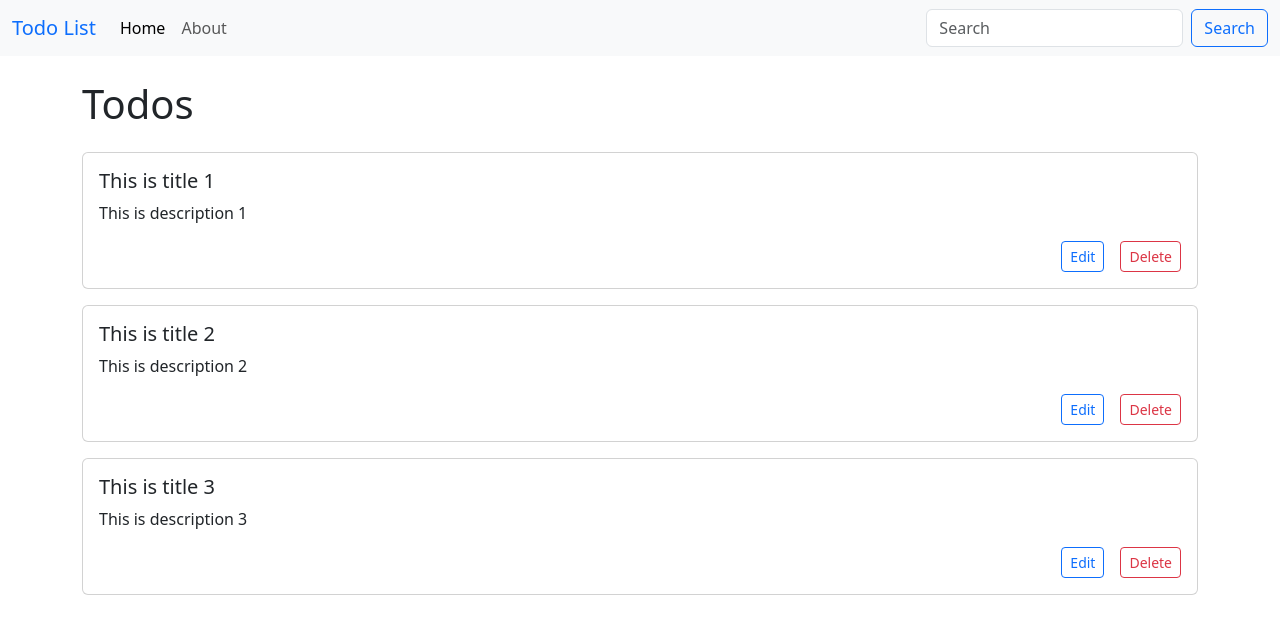
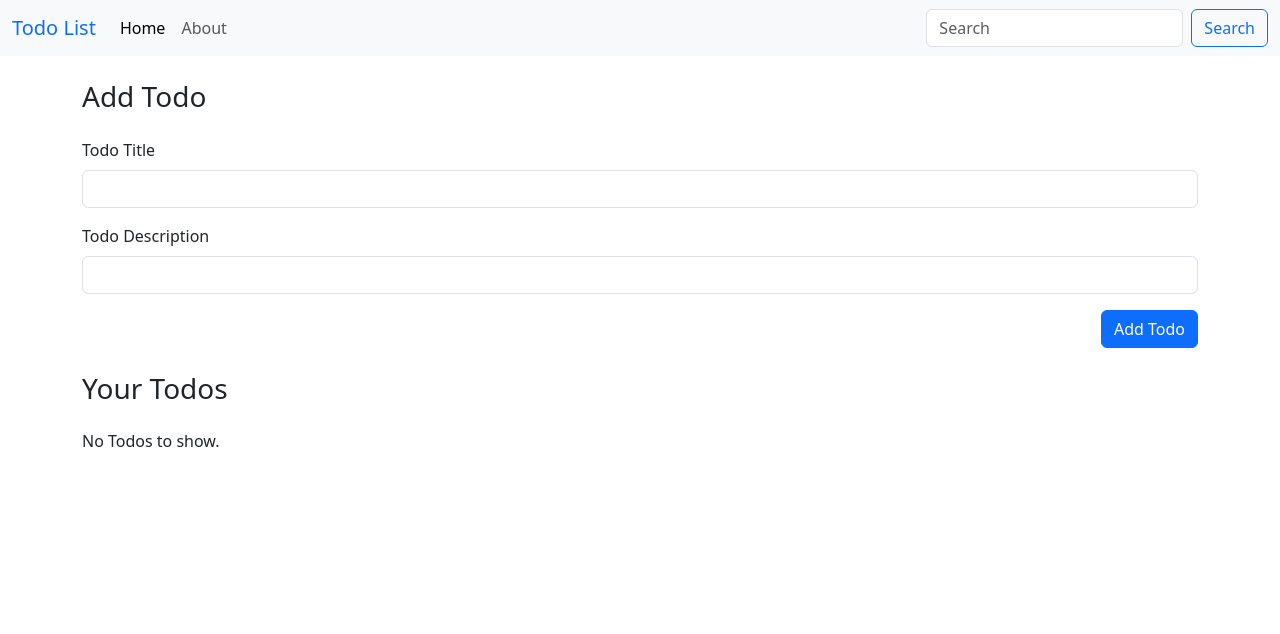
Before and after one commit to pushkardangi/learning-angular, an Angular app: page / in a window 1280 px wide. Shown: the top 634 px of the page. Built offline with nearby package versions, Linux system fonts and the light colour scheme.

Commit message:
feat: added component to add todos

```diff
--- a/src/app/app.module.ts
+++ b/src/app/app.module.ts
@@ -1,11 +1,13 @@
 import { NgModule } from '@angular/core';
 import { BrowserModule } from '@angular/platform-browser';
+import { FormsModule } from '@angular/forms';
 
 import { AppRoutingModule } from './app-routing.module';
 import { AppComponent } from './app.component';
 import { TodosComponent } from './components/todos/todos.component';
 import { NavbarComponent } from './components/navbar/navbar.component';
 import { TodoItemComponent } from './components/todo-item/todo-item.component';
+import { AddTodoComponent } from './components/add-todo/add-todo.component';
 
 @NgModule({
   declarations: [
@@ -13,10 +15,12 @@ import { TodoItemComponent } from './components/todo-item/todo-item.component';
     TodosComponent,
     NavbarComponent,
     TodoItemComponent,
+    AddTodoComponent,
   ],
   imports: [
     BrowserModule,
-    AppRoutingModule
+    AppRoutingModule,
+    FormsModule,
   ],
   providers: [],
   bootstrap: [AppComponent]
--- /dev/null
+++ b/src/app/components/add-todo/add-todo.component.html
@@ -0,0 +1,13 @@
+<form (ngSubmit)="onSubmit()">
+  <div class="mb-3">
+    <label for="title" class="form-label">Todo Title</label>
+    <input type="text" [(ngModel)]="title" class="form-control" id="title" name="title">
+  </div>
+  <div class="mb-3">
+    <label for="desc" class="form-label">Todo Description</label>
+    <input type="text" [(ngModel)]="desc" class="form-control" id="desc" name="desc">
+  </div>
+  <div class="d-flex justify-content-end">
+    <button type="submit" class="btn btn-primary">Add Todo</button>
+  </div>
+</form>
--- /dev/null
+++ b/src/app/components/add-todo/add-todo.component.ts
@@ -0,0 +1,26 @@
+import { Component, Output, EventEmitter } from '@angular/core';
+import { Todo } from 'src/app/Todo';
+
+@Component({
+  selector: 'add-todo',
+  templateUrl: './add-todo.component.html',
+  styleUrls: ['./add-todo.component.css']
+})
+export class AddTodoComponent {
+  title!: string;
+  desc!: string;
+
+  @Output() addTodo: EventEmitter<Todo> = new EventEmitter();
+
+  onSubmit() {
+    const todo = {
+      sno: 0,
+      title: this.title,
+      desc: this.desc,
+      active: true,
+    }
+    this.addTodo.emit(todo);
+  }
+
+
+}
--- a/src/app/components/todos/todos.component.html
+++ b/src/app/components/todos/todos.component.html
@@ -1,7 +1,12 @@
 <div class="container">
-  <h1 class="my-4">Todos</h1>
+  <h3 class="my-4">Add Todo</h3>
+  <add-todo (addTodo)="handleAddTodo($event)"></add-todo>
 
-  <div *ngFor="let todo of todos">
-    <todo-item [todo]="todo" (deleteTodo)="handleDeleteTodo($event)"></todo-item>
-  </div>
+  <h3 class="my-4">Your Todos</h3>
+  <div *ngIf="todos.length==0; else showTodos">No Todos to show.</div>
+  <ng-template #showTodos>
+    <div *ngFor="let todo of todos">
+      <todo-item [todo]="todo" (deleteTodo)="handleDeleteTodo($event)"></todo-item>
+    </div>
+  </ng-template>
 </div>
--- a/src/app/components/todos/todos.component.ts
+++ b/src/app/components/todos/todos.component.ts
@@ -7,36 +7,26 @@ import { Todo } from '../../Todo';
   styleUrls: ['./todos.component.css'],
 })
 export class TodosComponent {
-
   todos: Todo[];
+  localItem: string | null;
 
   constructor() {
-    this.todos = [
-      {
-        sno: 1,
-        title: 'This is title 1',
-        desc: 'This is description 1',
-        active: true,
-      },
-      {
-        sno: 2,
-        title: 'This is title 2',
-        desc: 'This is description 2',
-        active: true,
-      },
-      {
-        sno: 3,
-        title: 'This is title 3',
-        desc: 'This is description 3',
-        active: true,
-      },
-    ];
-
+    this.localItem = localStorage.getItem('todos');
+    if (this.localItem == null) {
+      this.todos = [];
+    } else {
+      this.todos = JSON.parse(this.localItem);
+    }
   }
 
-  handleDeleteTodo(todo: Todo){
+  handleDeleteTodo(todo: Todo) {
     const index = this.todos.indexOf(todo);
     this.todos.splice(index, 1);
+    localStorage.setItem('todos', JSON.stringify(this.todos));
   }
 
+  handleAddTodo(todo: Todo) {
+    this.todos.push(todo);
+    localStorage.setItem('todos', JSON.stringify(this.todos));
+  }
 }
```
Also changed, not shown: src/app/components/add-todo/add-todo.component.css (added), 1 other file (tests, documents, lock files or other folders).
